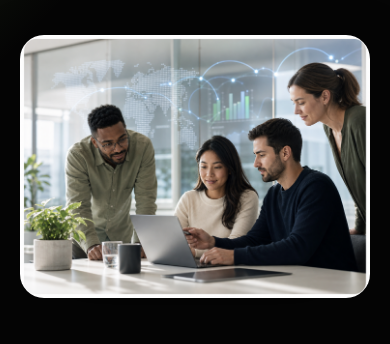
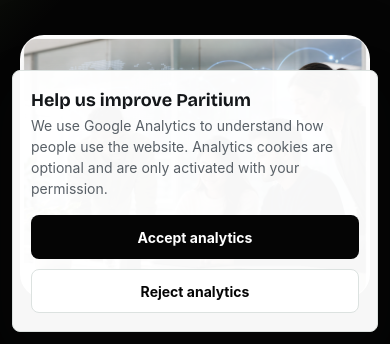
Before and after one commit to Faith000/Paritium, a Next.js app: page /about in a window 390 px wide. Shown: the part 500-844 px from the top of the page. Built offline with nearby package versions, Linux system fonts and the light colour scheme; no server answers.

Commit message:
Add consent-first Google Analytics

```diff
--- a/app/globals.css
+++ b/app/globals.css
@@ -7,6 +7,93 @@
   --font-body:
     Inter, ui-sans-serif, system-ui, -apple-system, BlinkMacSystemFont, "Segoe UI",
     sans-serif;
+}
+
+/* Consent-first analytics controls */
+.cookie-consent {
+  align-items: center;
+  background: rgba(255, 255, 255, 0.97);
+  border: 1px solid var(--color-border);
+  border-radius: 8px;
+  bottom: 20px;
+  box-shadow: 0 18px 50px rgba(20, 23, 26, 0.16);
+  display: flex;
+  gap: 28px;
+  justify-content: space-between;
+  left: 50%;
+  max-width: min(920px, calc(100vw - 40px));
+  padding: 20px;
+  position: fixed;
+  transform: translateX(-50%);
+  width: 100%;
+  z-index: 1000;
+}
+
+.cookie-consent strong {
+  color: var(--color-ink);
+  display: block;
+  font-family: var(--font-heading);
+  font-size: 18px;
+  margin-bottom: 4px;
+}
+
+.cookie-consent p {
+  color: var(--color-muted);
+  font-size: 14px;
+  line-height: 1.5;
+  margin: 0;
+  max-width: 580px;
+}
+
+.cookie-consent-actions {
+  display: flex;
+  flex: 0 0 auto;
+  gap: 10px;
+}
+
+.cookie-consent-actions .button {
+  white-space: nowrap;
+}
+
+.cookie-preferences-trigger {
+  background: var(--color-white);
+  border: 1px solid var(--color-border);
+  border-radius: 6px;
+  bottom: 12px;
+  color: var(--color-muted);
+  cursor: pointer;
+  font: inherit;
+  font-size: 12px;
+  left: 12px;
+  padding: 8px 10px;
+  position: fixed;
+  z-index: 999;
+}
+
+.cookie-preferences-trigger:hover,
+.cookie-preferences-trigger:focus-visible {
+  border-color: var(--color-ink);
+  color: var(--color-ink);
+}
+
+@media (max-width: 720px) {
+  .cookie-consent {
+    align-items: stretch;
+    bottom: 12px;
+    flex-direction: column;
+    gap: 16px;
+    max-width: calc(100vw - 24px);
+    padding: 18px;
+  }
+
+  .cookie-consent-actions {
+    flex-direction: column-reverse;
+  }
+
+  .cookie-consent-actions .button {
+    justify-content: center;
+    width: 100%;
+  }
 }
 
 :root {
--- a/app/layout.tsx
+++ b/app/layout.tsx
@@ -1,4 +1,5 @@
 import type { Metadata } from "next";
+import { GoogleAnalytics } from "@/components/GoogleAnalytics";
 import "./globals.css";
 
 export const metadata: Metadata = {
@@ -21,9 +22,14 @@
 }: Readonly<{
   children: React.ReactNode;
 }>) {
+  const googleAnalyticsId = process.env.NEXT_PUBLIC_GA_MEASUREMENT_ID;
+
   return (
     <html lang="en">
-      <body>{children}</body>
+      <body>
+        {children}
+        <GoogleAnalytics measurementId={googleAnalyticsId} />
+      </body>
     </html>
   );
 }
--- /dev/null
+++ b/components/GoogleAnalytics.tsx
@@ -0,0 +1,110 @@
+"use client";
+
+import Script from "next/script";
+import { usePathname } from "next/navigation";
+import { useEffect, useRef, useState } from "react";
+
+type AnalyticsConsent = "accepted" | "rejected";
+
+const CONSENT_STORAGE_KEY = "paritium_analytics_consent";
+
+declare global {
+  interface Window {
+    dataLayer: unknown[];
+    gtag?: (...args: unknown[]) => void;
+  }
+}
+
+export function GoogleAnalytics({ measurementId }: { measurementId?: string }) {
+  const pathname = usePathname();
+  const [consent, setConsent] = useState<AnalyticsConsent | null>(null);
+  const [showPreferences, setShowPreferences] = useState(false);
+  const lastTrackedPath = useRef<string | null>(null);
+
+  useEffect(() => {
+    const storedConsent = window.localStorage.getItem(CONSENT_STORAGE_KEY);
+
+    if (storedConsent === "accepted" || storedConsent === "rejected") {
+      setConsent(storedConsent);
+      return;
+    }
+
+    setShowPreferences(true);
+  }, []);
+
+  useEffect(() => {
+    if (consent !== "accepted" || !window.gtag || lastTrackedPath.current === pathname) {
+      return;
+    }
+
+    window.gtag("config", measurementId, { page_path: pathname });
+    lastTrackedPath.current = pathname;
+  }, [consent, measurementId, pathname]);
+
+  function saveConsent(nextConsent: AnalyticsConsent) {
+    const analyticsWasLoaded = consent === "accepted";
+
+    window.localStorage.setItem(CONSENT_STORAGE_KEY, nextConsent);
+    setConsent(nextConsent);
+    setShowPreferences(false);
+
+    if (analyticsWasLoaded && nextConsent === "rejected") {
+      window.location.reload();
+    }
+  }
+
+  function initializeAnalytics() {
+    window.dataLayer = window.dataLayer || [];
+    window.gtag = function gtag(...args: unknown[]) {
+      window.dataLayer.push(args);
+    };
+    window.gtag("js", new Date());
+    window.gtag("config", measurementId, { page_path: pathname });
+    lastTrackedPath.current = pathname;
+  }
+
+  if (!measurementId) {
+    return null;
+  }
+
+  return (
+    <>
+      {consent === "accepted" ? (
+        <Script
+          id="paritium-google-analytics"
+          src={`https://www.googletagmanager.com/gtag/js?id=${measurementId}`}
+          strategy="afterInteractive"
+          onLoad={initializeAnalytics}
+        />
+      ) : null}
+
+      {showPreferences ? (
+        <section className="cookie-consent" aria-label="Analytics cookie preferences">
+          <div>
+            <strong>Help us improve Paritium</strong>
+            <p>
+              We use Google Analytics to understand how people use the website. Analytics
+              cookies are optional and are only activated with your permission.
+            </p>
+          </div>
+          <div className="cookie-consent-actions">
+            <button className="button button-secondary" type="button" onClick={() => saveConsent("rejected")}>
+              Reject analytics
+            </button>
+            <button className="button button-primary" type="button" onClick={() => saveConsent("accepted")}>
+              Accept analytics
+            </button>
+          </div>
+        </section>
+      ) : (
+        <button
+          className="cookie-preferences-trigger"
+          type="button"
+          onClick={() => setShowPreferences(true)}
+        >
+          Cookie preferences
+        </button>
+      )}
+    </>
+  );
+}
```
Also changed, not shown: 2 other files (tests, documents, lock files or other folders).
